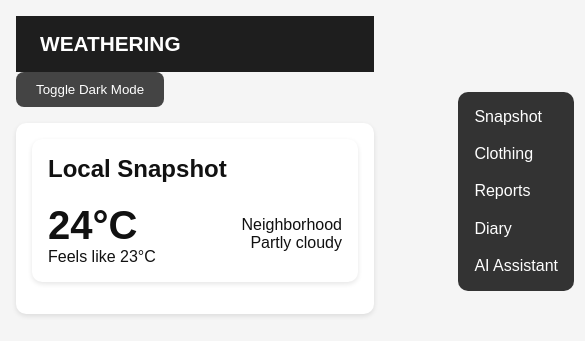
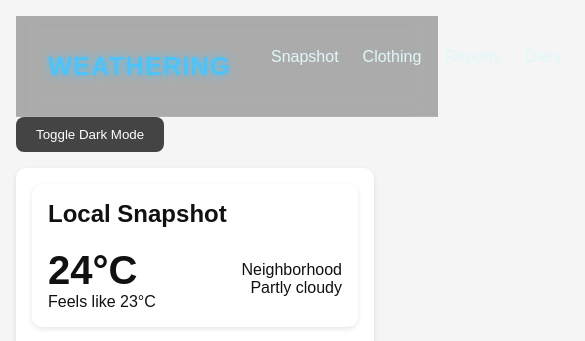
Before and after one commit to Sawana47/weathering-frontend, a React (Vite) app: page / in a window 390 px wide. Shown: the top 341 px of the page, 585 px wide, since content can reach past the window. Built offline with nearby package versions, Linux system fonts and the light colour scheme; no server answers.

Commit message:
Refactor Navbar styles for improved appearance

```diff
--- a/src/Navbar.css
+++ b/src/Navbar.css
@@ -2,59 +2,38 @@
   display: flex;
   justify-content: space-between;
   align-items: center;
-  padding: 1rem 1.5rem;
-  background: #1e1e1e;
-  color: white;
+  padding: 1rem 2rem;
+  background: rgba(0, 0, 0, 0.3);
+  backdrop-filter: blur(10px);
+  color: #4fc3f7;
   position: sticky;
   top: 0;
+  width: 100%;
   z-index: 100;
+  border-bottom: 1px solid rgba(255,255,255,0.1);
 }
 
 .nav-logo {
-  font-size: 1.3rem;
+  font-size: 1.6rem;
   font-weight: bold;
+  letter-spacing: 1px;
+  text-shadow: 0 0 10px #4fc3f7;
 }
 
 .nav-links {
   display: flex;
-  gap: 1.2rem;
+  gap: 1.5rem;
   list-style: none;
 }
 
 .nav-links a {
-  color: white;
+  color: #e0f7fa;
   text-decoration: none;
-  transition: 0.2s;
+  font-size: 1rem;
+  transition: 0.3s;
 }
 
 .nav-links a:hover {
-  color: #ffdd57;
+  color: #4fc3f7;
+  text-shadow: 0 0 10px #4fc3f7;
 }
-
-.nav-toggle {
-  display: none;
-  font-size: 2rem;
-  cursor: pointer;
-}
-
-/* Mobile */
-@media (max-width: 700px) {
-  .nav-toggle {
-    display: block;
-  }
-
-  .nav-links {
-    flex-direction: column;
-    position: absolute;
-    top: 60px;
-    right: -200px;
-    background: #333;
-    padding: 1rem;
-    border-radius: 10px;
-    transition: 0.3s;
-  }
-
-  .nav-links.open {
-    right: 10px;
-  }
-}
```
